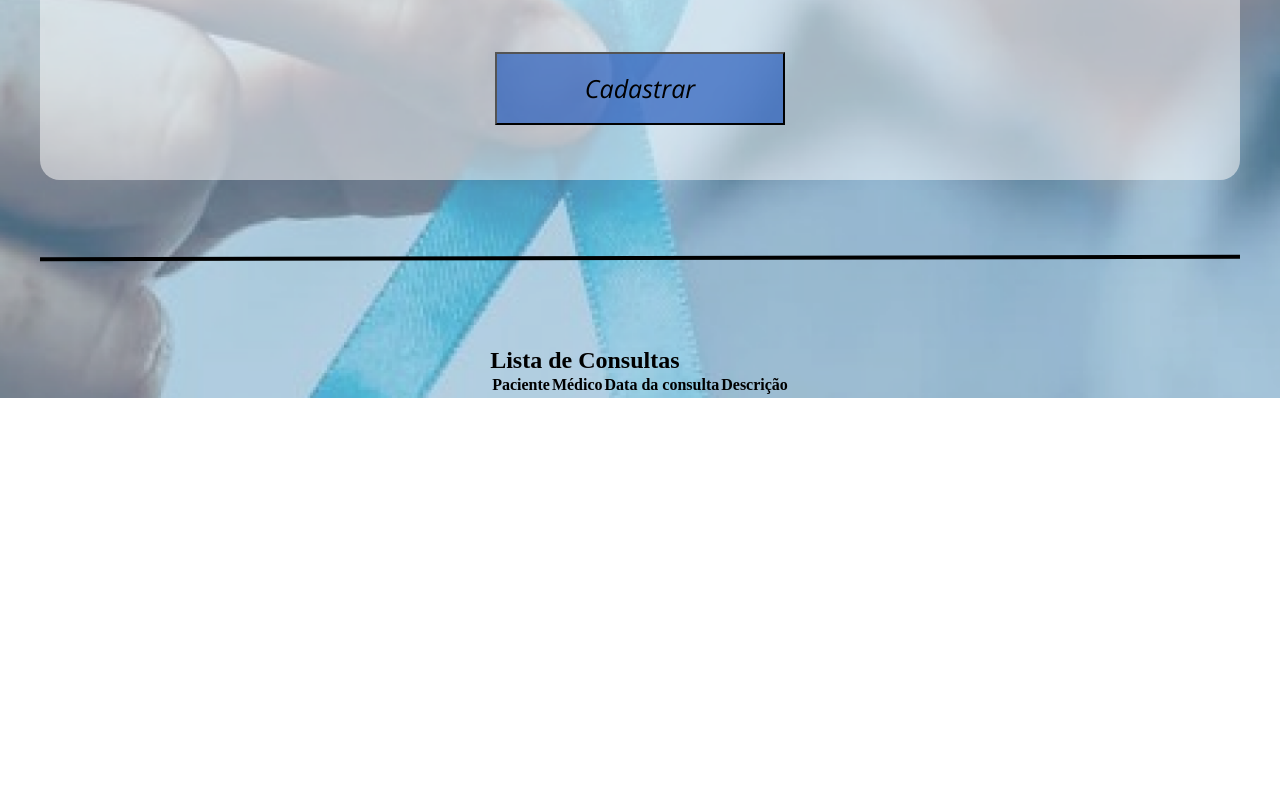
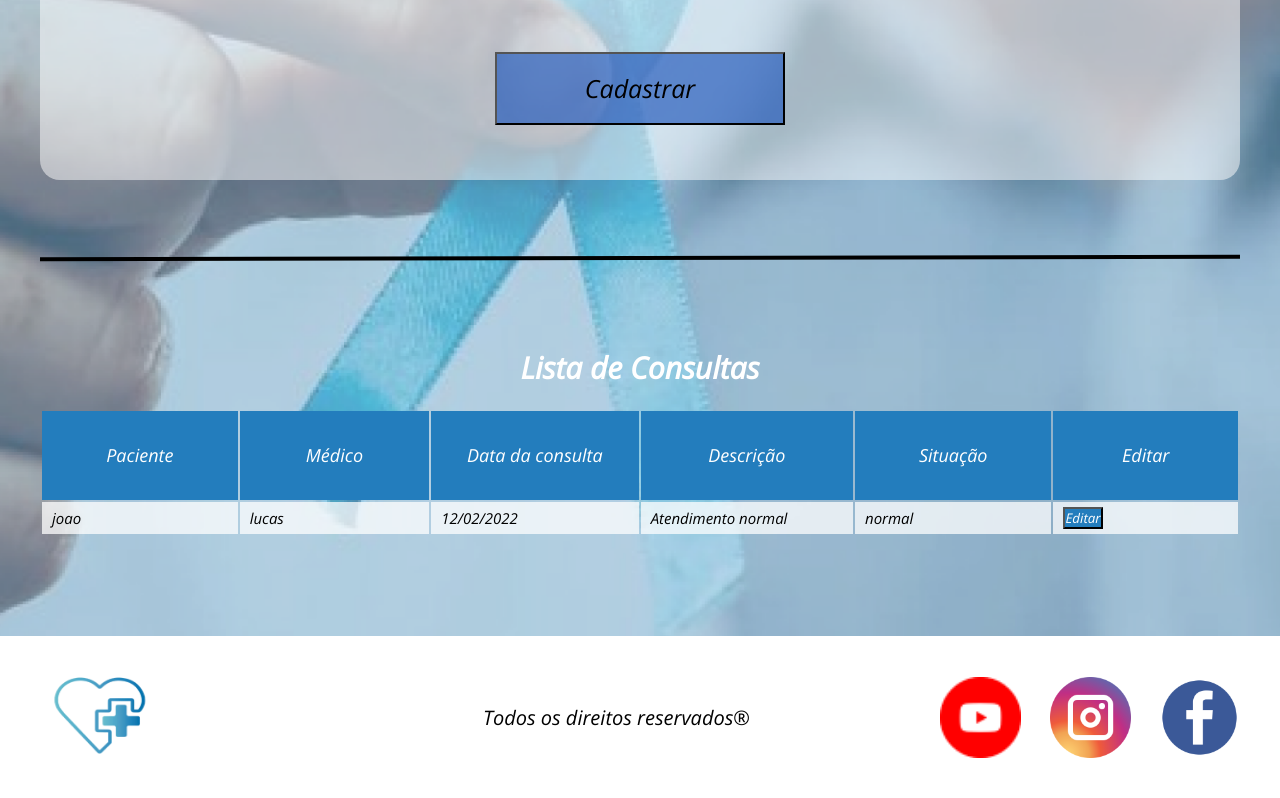
Before and after one commit to Joaoopeedro/Projeto-SP-Med.-Group, a plain HTML site: page Front-end/Sp-medical-ui/pages/Adm/Adm.html in a window 1280 px wide. Shown: the part 768-1566 px from the top of the page. Before the commit the page ends 1166 px from the top, so only its background shows below. Drawn offline with nearby package versions, Linux system fonts and the light colour scheme.

Commit message:
Pagina cadastro adm feita ...

```diff
--- a/Front-end/Sp-medical-ui/css/estilo.css
+++ b/Front-end/Sp-medical-ui/css/estilo.css
@@ -392,7 +392,7 @@ footer{
     height: 57px;
     background-color: #237DBD6B;
     color: black;
-    font-family: Open Sans;
+    font-family: 'Open Sans', sans-serif;
     font-style: normal;
     font-weight: normal;
     font-size: 25px;
@@ -405,7 +405,7 @@ footer{
     width: 290px;
     height: 73px;
     background-color: rgba(40, 94, 189, 0.69);
-    font-family: Open Sans;
+    font-family: 'Open Sans', sans-serif;
     font-style: normal;
     font-weight: normal;
     font-size: 25px;
@@ -414,6 +414,13 @@ footer{
     /* identical to box height */
 
     color: #000000;
+
+
+}
+.bnt_cadastrar :hover{
+    transform: translateY(-8px);
+    transition: 0.5s;
+
 
 
 }
@@ -426,3 +433,70 @@ footer{
     margin-top: 76px;
     margin-bottom: 87px;
 }
+.org_tabela_adm{
+    display: flex;
+    justify-content: center;
+    align-items: center;
+    flex-direction: column;
+}
+
+.org_tabela_adm h2{
+    font-family: 'Open Sans', sans-serif;
+    font-style: normal;
+    font-weight: bold;
+    font-size: 30px;
+    line-height: 41px;
+    color: #FFFFFF;
+    margin-bottom: 21px;
+}
+.tabela_adm{
+    width: 1200px;
+    margin-bottom: 100px;
+}
+
+.tabela_adm thead{
+    height: 89px;
+    background-color: #237DBD;
+
+
+}
+.tabela_adm tbody{
+
+    background: rgba(255, 255, 255, 0.74);
+    /* display: flex;
+    justify-content: center;
+    align-items: center;
+    flex-direction: column; */
+}
+
+.tabela_adm th{
+    font-family: 'Open Sans', sans-serif;
+    font-style: normal;
+    font-weight: normal;
+    font-size: 18px;
+    line-height: 25px;
+    color: #FFFFFF;
+    width: 400px;
+
+
+}
+.tabela_adm td{
+    font-family: 'Open Sans', sans-serif;
+    font-style: normal;
+    font-weight: normal;
+    font-size: 15px;
+    line-height: 20px;
+    color: #000000;
+
+    padding-left: 10px;
+    padding-top: 5px;
+    padding-bottom: 5px;
+    width: 400px;
+}
+
+.bnt_editar_adm button{
+    background-color: #237DBD;
+    color: white;
+    font-family: 'Open Sans', sans-serif;
+
+}
--- a/Front-end/Sp-medical-ui/pages/Adm/Adm.html
+++ b/Front-end/Sp-medical-ui/pages/Adm/Adm.html
@@ -29,7 +29,7 @@
         <section class="container">
             <div class="org_cadastro">
                 <h2>Cadastrar Consulta</h2>
-                <form >
+                <form>
                     <input type="text" placeholder="Nome Paciente"></input>
                     <input type="text" placeholder="Nome Medico"></input>
                     <input type="text" placeholder="Data da consulta"></input>
@@ -43,38 +43,58 @@
         <section class="hr_cadastrar">
             <hr />
         </section>
-        <section>
-            <h2>Lista de Consultas</h2>
-            <table>
-                <table>
+        <section class="container">
+            <div class="org_tabela_adm">
+                <h2>Lista de Consultas</h2>
+                <table class="tabela_adm">
                     <thead>
                         <tr>
                             <th>Paciente</th>
                             <th>Médico</th>
                             <th>Data da consulta</th>
                             <th>Descrição</th>
+                            <th>Situação</th>
+                            <th>Editar</th>
 
 
                         </tr>
                     </thead>
                     <tbody>
 
+                        <tr>
+                            <td>joao</td>
+                            <td>lucas</td>
+                            <td>12/02/2022</td>
+                            <td>Atendimento normal</td>
+                            <td>normal</td>
+                            <td class="bnt_editar_adm"><button>Editar</button></td>
 
-                        <tr>
-                            <td></td>
-                            <td></td>
-                            <td></td>
-                            <td></td>
 
                         </tr>
 
 
 
+
                     </tbody>
                 </table>
-            </table>
+            </div>
         </section>
     </main>
+    <footer  class="container">
+        <div class=" org_footer">
+            <div class="logo_footer">
+                <img src="../../assets/Logo_2-removebg-preview.png" alt="">
+            </div>
+            <div class="descricao_footer">
+                <p>Todos os direitos reservados®</p>
+            </div>
+            <div class="org_redes">
+                <img src="../../assets/youtube.png" alt="">
+                <img src="../../assets/instagram.png" alt="">
+                <img src="../../assets/facebook.png" alt="">
+            </div>
+        </div>
+    </footer>
 
 </body>
 
```
